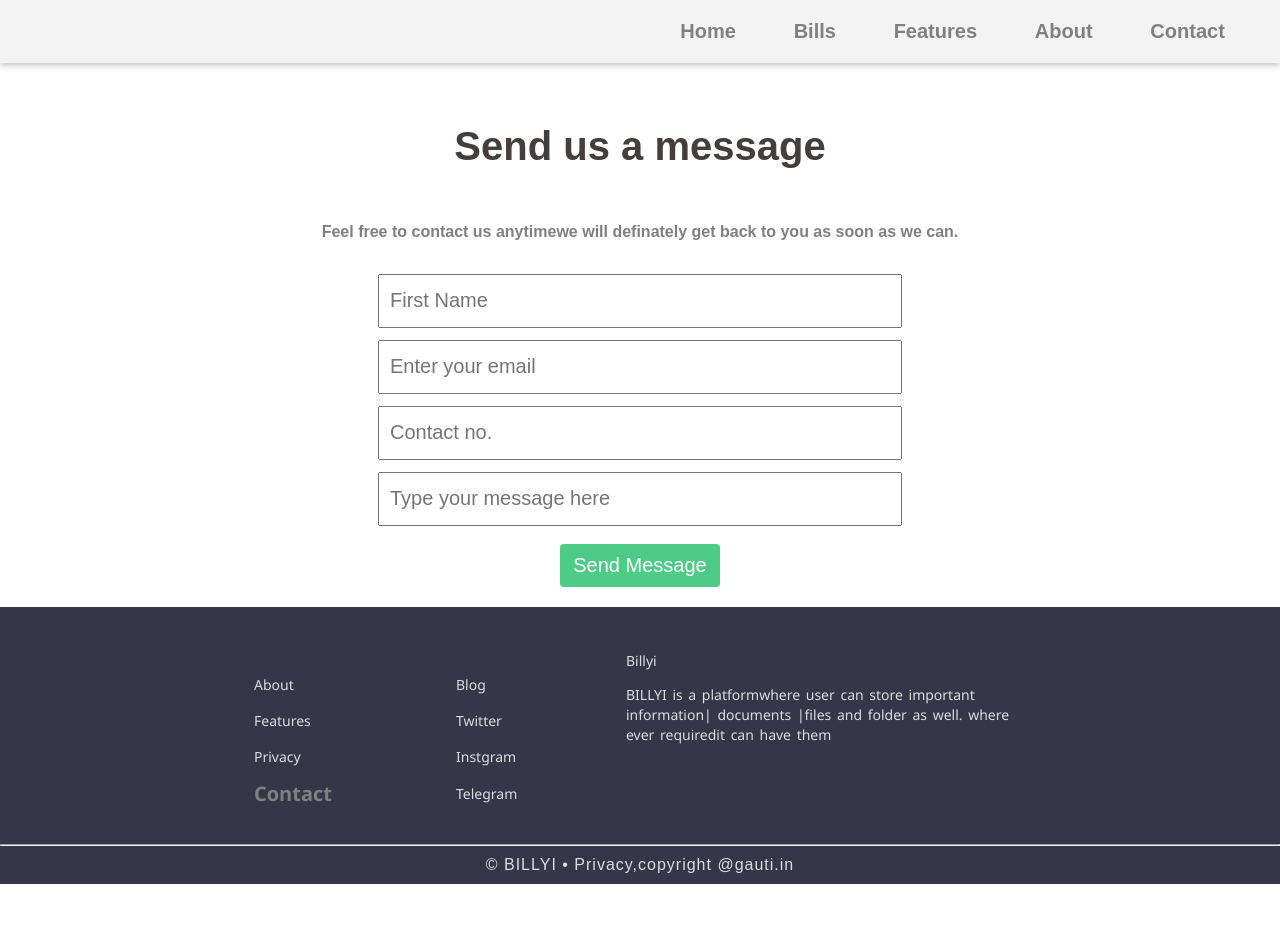
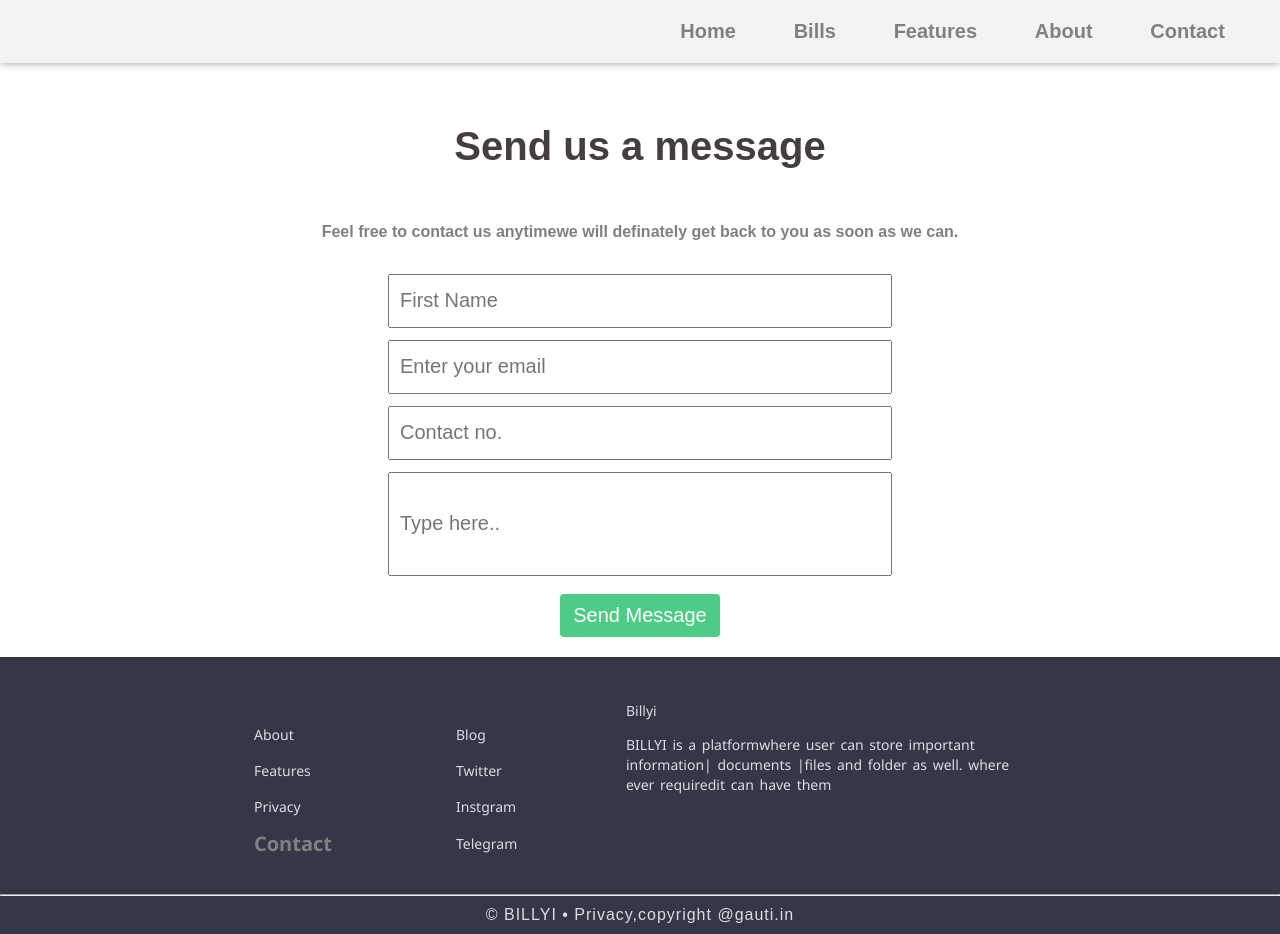
Before and after one commit to gautism1/billyi, a React (Create React App) app: page /contact in a window 1280 px wide. Before the commit the page ends 884 px from the top, so only its background shows below. Built offline with nearby package versions, Linux system fonts and the light colour scheme.

Commit message:
cintact text box height

```diff
--- a/src/components/Nav.js
+++ b/src/components/Nav.js
@@ -23,7 +23,7 @@ function Nav() {
   return (
     <header>
       <div className="navItems">
-        <ul>
+        <ul className="navbarUl">
         <li>
             <NavLink to="/">Home</NavLink>
           </li>
--- a/src/components/contact.js
+++ b/src/components/contact.js
@@ -34,10 +34,10 @@ function Contact() {
 <form onSubmit={submitContactDetails} id="dataFormContact">
     <input type="text" required placeholder="First Name"></input>
     <input type="email"  required  placeholder="Enter your email"></input>
-    <input type="number" required placeholder="Contact no."></input>
-    <input type="text" required placeholder="Type your message here" className="textareaContactDetails"></input>
+    <input type="number" required placeholder="Contact no." max="10" min="10"></input>
+    <input type="text" required placeholder="Type here.." className="textareaContactDetails"></input>
 
-<button type="submit " className="contactButton" max="10" min="10">Send Message</button>
+<button type="submit " className="contactButton">Send Message</button>
 </form>
 </div>
       </section>
--- a/src/styles/Nav.css
+++ b/src/styles/Nav.css
@@ -12,10 +12,14 @@ ul >li>a
  {
      color:black;
  }
+ .navbarUl
+ {
+    overflow: auto;
+ }
  ul{
     margin: 0 auto;
     width: 100%;
-  overflow:scroll;
+
     padding:20px;
     padding-left: 0;
     text-align: right;
--- a/src/styles/contact.css
+++ b/src/styles/contact.css
@@ -64,13 +64,13 @@ form{
 }
 form >input
 {
-    width:500px;
+   width:80%;
     height:30px;
     padding:10px;
     margin-top:2%;
     outline:none;
     font-size:20px;
-  color:grey;
+    color:grey;
 
 }
 input[type=number]::-webkit-inner-spin-button,
@@ -91,3 +91,9 @@ input[type=number]::-webkit-outer-spin-button {
     width:160px;
     margin-top:3%;
 }
+.textareaContactDetails
+{
+    height:80px;
+    text-align: left;
+    top:0
+}
```
